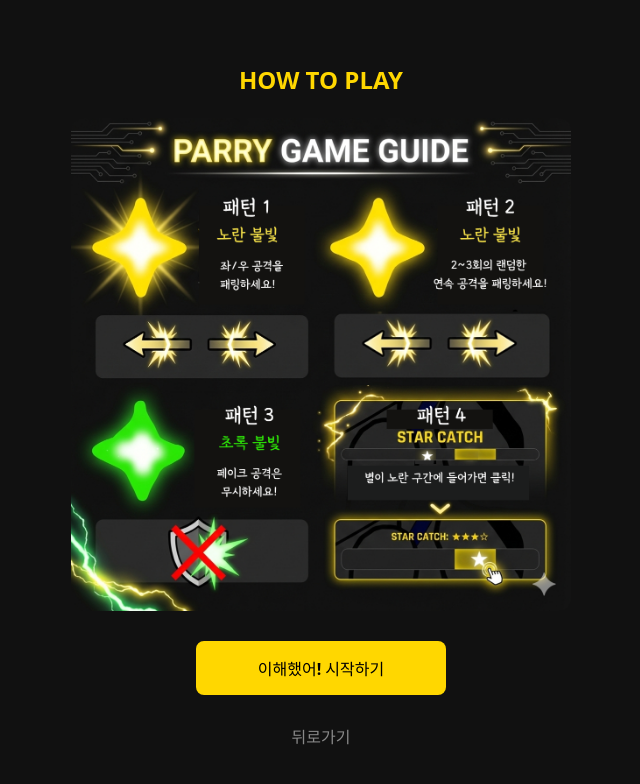
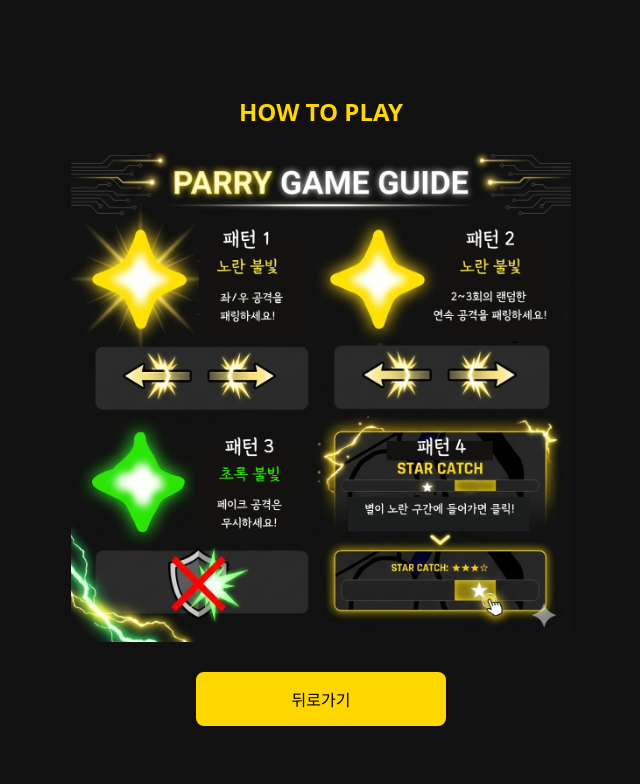
Before and after one commit to siisjo/parry_game, a React (Vite) app in the folder frontend/: page /guide in a window 1280 px wide. Shown: the top 784 px of the page, without its empty margins (319-959 px from the left). Built offline with nearby package versions, Linux system fonts and the light colour scheme.

Commit message:
fix : 가이드 시작버튼 삭제

```diff
--- a/frontend/src/pages/Guide.tsx
+++ b/frontend/src/pages/Guide.tsx
@@ -58,19 +58,6 @@ export default function Guide() {
             fontWeight: "bold",
             cursor: "pointer"
           }}
-          onClick={() => nav("/game")}
-        >
-          이해했어! 시작하기
-        </button>
-
-        <button
-          style={{
-            marginTop: "20px",
-            color: "#888",
-            background: "none",
-            border: "none",
-            cursor: "pointer"
-          }}
           onClick={() => nav("/")}
         >
           뒤로가기
```
